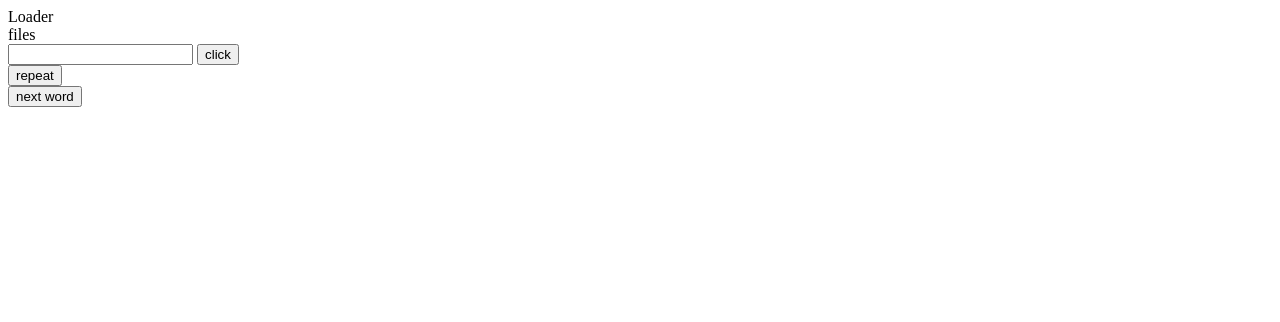
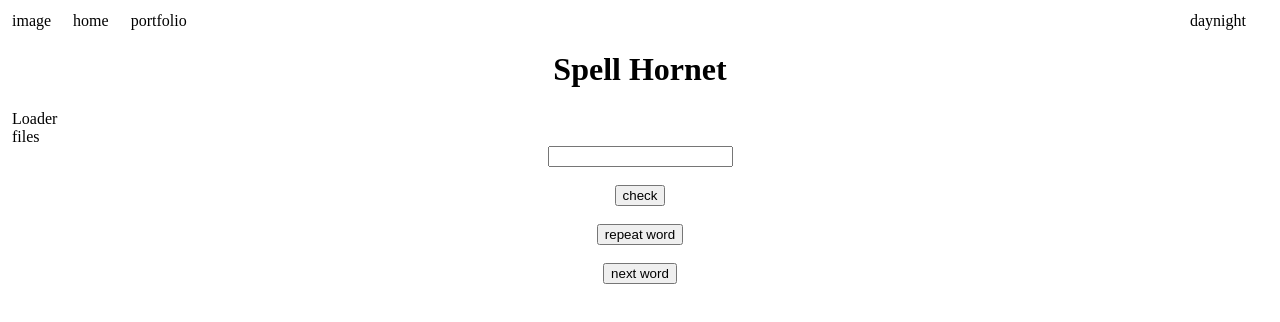
Before and after one commit to ankitsingh2105/Spelling_Practice, a plain HTML site: page index.html in a window 1280 px wide. Drawn offline with Linux system fonts and the light colour scheme.

Commit message:
testing phase

```diff
--- /dev/null
+++ b/index.css
@@ -0,0 +1,28 @@
+/* pre defined classes*/
+body{
+    margin: 12px;
+}
+.align{
+    display: flex;
+    align-items: center;
+    justify-content: center;
+}
+.align2{
+    display: flex;
+    align-items: center;
+    justify-content: center;
+    flex-direction: column;
+}
+
+/* css */
+
+.bar{
+    justify-content: flex-start;
+}
+.bar :last-child {
+    margin-left: auto;
+}
+li{
+    list-style: none;
+    margin: 0px 22px 0px 0px ;
+}
--- a/index.html
+++ b/index.html
@@ -5,16 +5,27 @@
     <meta http-equiv="X-UA-Compatible" content="IE=edge">
     <meta name="viewport" content="width=device-width, initial-scale=1.0">
     <title>Document</title>
+    <link rel="stylesheet" href="index.css">
 </head>
 <body>
+    <nav class="bar align">
+        <li class="list">image</li>
+        <li class="list">home</li>
+        <li class="list">portfolio</li>
+        <li class="list">daynight</li>
+    </nav>
+    <h1 class="align" >Spell Hornet</h1>
     <div class="loader">Loader</div>
     <div class="file"  >files</div>
-    <input type="text" name="" id="spelling">
-    <button class="input1">click</button>
-    <br>
-    <button class="repeat">repeat</button>
-    <br>
-    <button class="next word">next word</button>
+    <div class="main align2">
+        <input type="text" name="" id="spelling">
+        <br>
+        <button class="input1">check</button>
+        <br>
+        <button class="repeat">repeat word</button>
+        <br>
+        <button class="next word">next word</button>
+    </div>
     <script src="index.js" ></script>
 </body>
 </html>
```
